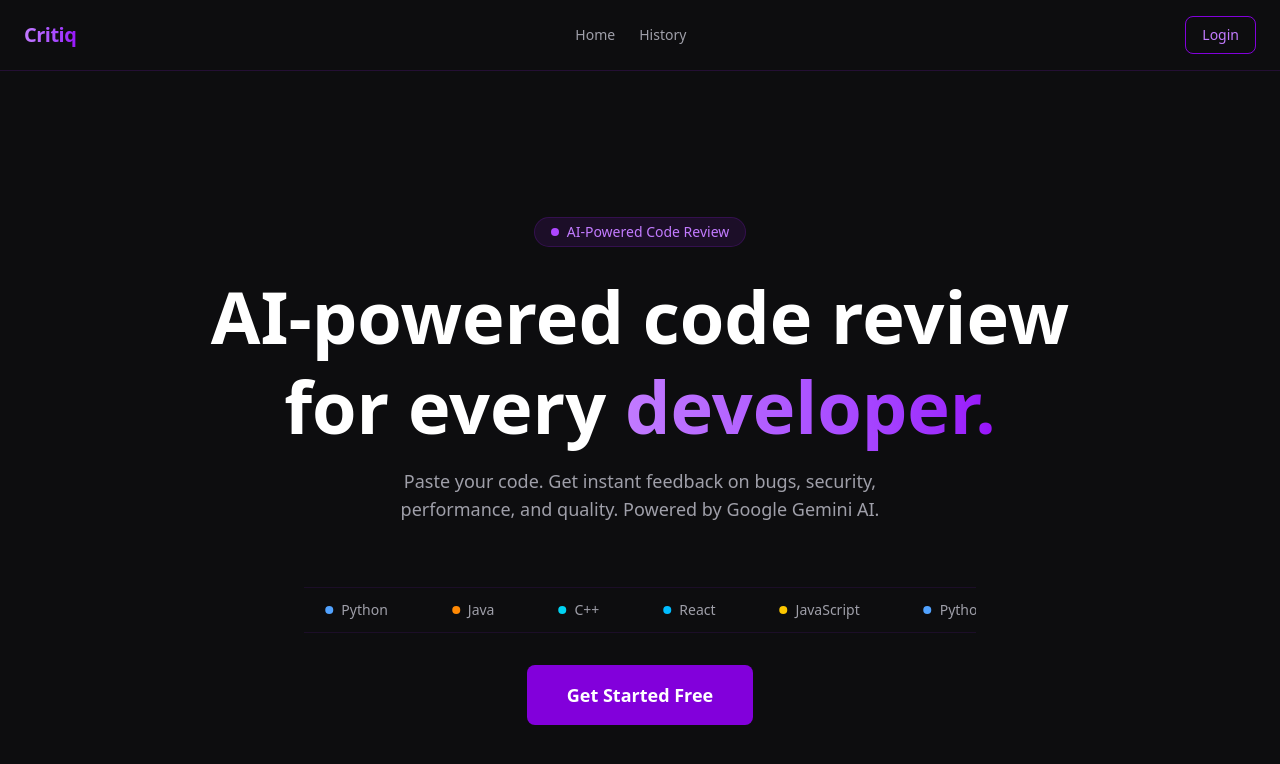
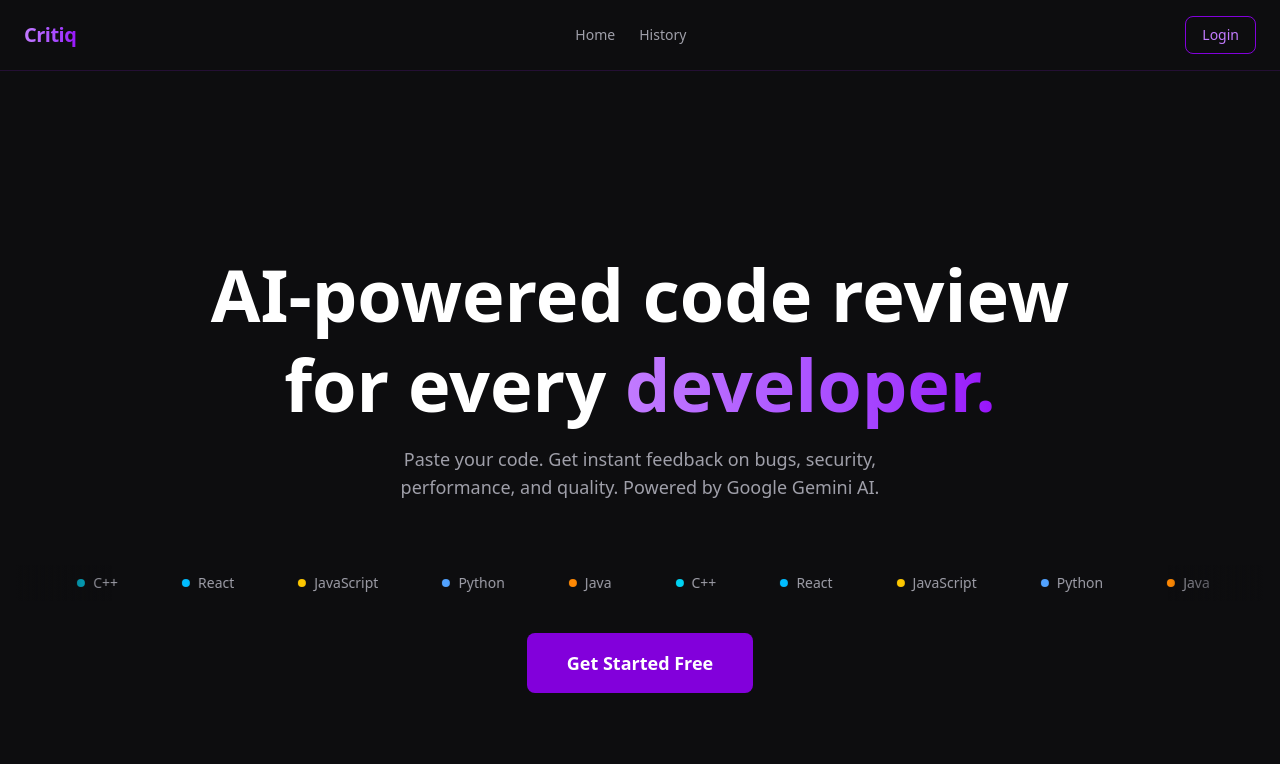
Before and after one commit to hamzatanvir-developer/Critiq-AI-code-reviewer, a Next.js app: page / in a window 1280 px wide. Shown: the top 764 px of the page. Built offline with nearby package versions, Linux system fonts and the light colour scheme; no server answers.

Commit message:
Fix language ticker

```diff
--- a/app/globals.css
+++ b/app/globals.css
@@ -14,18 +14,15 @@
 }
 
 @keyframes ticker {
-	0% {
-		transform: translateX(0);
-	}
-
-	100% {
-		transform: translateX(-50%);
-	}
+	0% { transform: translateX(0); }
+	100% { transform: translateX(-33.33%); }
 }
 
 .ticker-track {
-	animation: ticker 15s linear infinite;
+	animation: ticker 10s linear infinite;
 	display: flex;
+	width: max-content;
+	will-change: transform;
 }
 
 @keyframes fadeInUp {
--- a/app/page.jsx
+++ b/app/page.jsx
@@ -76,11 +76,6 @@ export default function HomePage() {
     return (
       <main className="flex min-h-screen flex-col bg-[#0d0d0f] text-white">
         <section className="flex flex-1 flex-col items-center justify-center px-4 text-center">
-          <div className="mb-6 inline-flex items-center gap-2 rounded-full border border-purple-900/40 bg-purple-900/20 px-4 py-1">
-            <span className="h-2 w-2 rounded-full bg-purple-500" />
-            <span className="text-sm text-purple-400">AI-Powered Code Review</span>
-          </div>
-
           <h1 className="mb-4 text-5xl font-bold leading-tight text-white md:text-7xl font-space">
             AI-powered code review
             <br />
@@ -92,10 +87,14 @@ export default function HomePage() {
             and quality. Powered by Google Gemini AI.
           </p>
 
-          <div className="relative my-8 w-full max-w-2xl mx-auto overflow-hidden py-3 border-y border-purple-900/20">
+          <div className="relative w-full overflow-hidden my-8 py-2">
+            <div className="absolute inset-y-0 left-0 w-24 bg-gradient-to-r from-[#0d0d0f] to-transparent z-10" />
+            <div className="absolute inset-y-0 right-0 w-24 bg-gradient-to-l from-[#0d0d0f] to-transparent z-10" />
             <div className="flex gap-16 ticker-track">
-              {['JavaScript', 'Python', 'Java', 'C++', 'React', 'JavaScript', 'Python', 'Java', 'C++', 'React'].map((lang, i) => (
-                <span key={i} className="flex items-center gap-2 text-zinc-400 text-sm font-medium whitespace-nowrap">
+              {['JavaScript', 'Python', 'Java', 'C++', 'React',
+                'JavaScript', 'Python', 'Java', 'C++', 'React',
+                'JavaScript', 'Python', 'Java', 'C++', 'React'].map((lang, i) => (
+                <span key={i} className="flex items-center gap-2 text-zinc-400 text-sm font-medium whitespace-nowrap shrink-0">
                   <span className={`w-2 h-2 rounded-full ${
                     lang === 'JavaScript' ? 'bg-yellow-400' :
                     lang === 'Python' ? 'bg-blue-400' :
```
